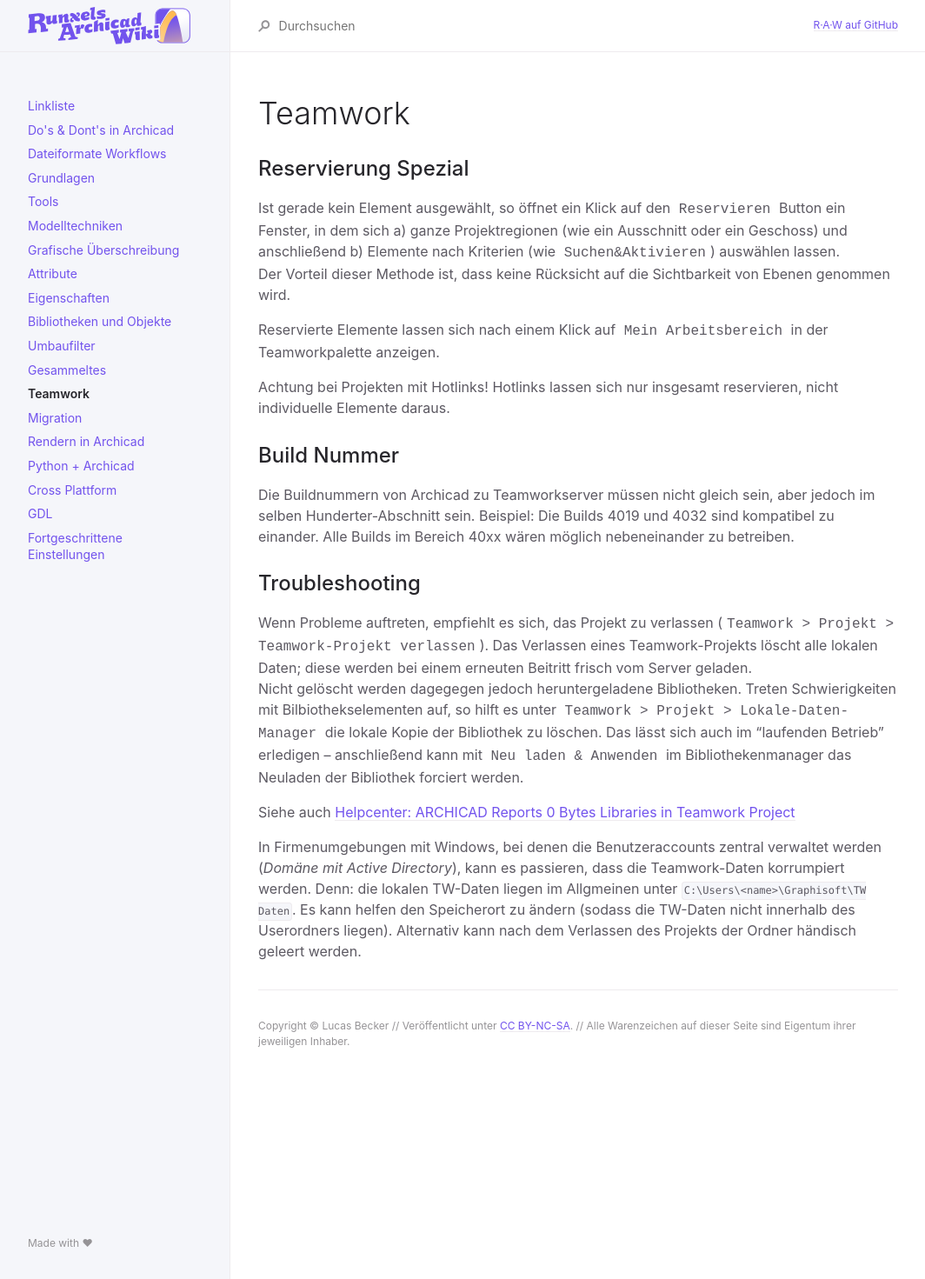
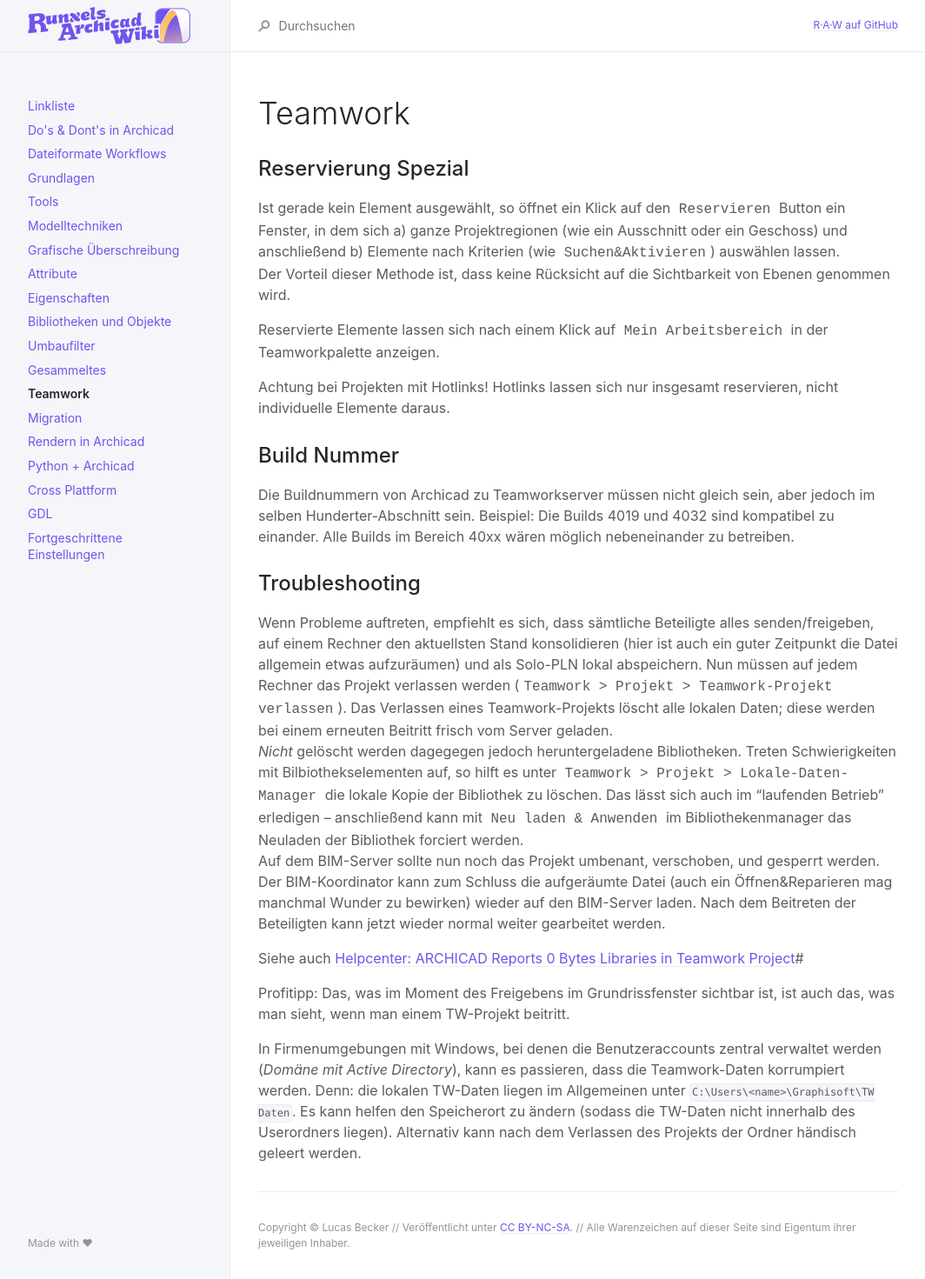
Before and after one commit to runxel/archicad-wiki, a Jekyll site: the page built from _pages/130_Teamwork/index.md, in a window 1280 px wide. Shown: the whole page at 87% size, without its empty margins (107-1171 px from the left). Built offline with Jekyll 4.4.1, drawn with Linux system fonts in a browser that asks for light colours.

Commit message:
clarification

```diff
--- a/_pages/130_Teamwork/index.md
+++ b/_pages/130_Teamwork/index.md
@@ -21,9 +21,12 @@ Die Buildnummern von Archicad zu Teamworkserver müssen nicht gleich sein, aber
 
 
 ## Troubleshooting
-Wenn Probleme auftreten, empfiehlt es sich, das Projekt zu verlassen (<samp>Teamwork > Projekt > Teamwork-Projekt verlassen</samp>). Das Verlassen eines Teamwork-Projekts löscht alle lokalen Daten; diese werden bei einem erneuten Beitritt frisch vom Server geladen.
-Nicht gelöscht werden dagegegen jedoch heruntergeladene Bibliotheken. Treten Schwierigkeiten mit Bilbiothekselementen auf, so hilft es unter <samp>Teamwork > Projekt > Lokale-Daten-Manager</samp> die lokale Kopie der Bibliothek zu löschen. Das lässt sich auch im "laufenden Betrieb" erledigen – anschließend kann mit <samp>Neu laden & Anwenden</samp> im Bibliothekenmanager das Neuladen der Bibliothek forciert werden.
+Wenn Probleme auftreten, empfiehlt es sich, dass sämtliche Beteiligte alles senden/freigeben, auf einem Rechner den aktuellsten Stand konsolidieren (hier ist auch ein guter Zeitpunkt die Datei allgemein etwas aufzuräumen) und als Solo-PLN lokal abspeichern. Nun müssen auf jedem Rechner das Projekt verlassen werden (<samp>Teamwork > Projekt > Teamwork-Projekt verlassen</samp>). Das Verlassen eines Teamwork-Projekts löscht alle lokalen Daten; diese werden bei einem erneuten Beitritt frisch vom Server geladen.
+_Nicht_ gelöscht werden dagegegen jedoch heruntergeladene Bibliotheken. Treten Schwierigkeiten mit Bilbiothekselementen auf, so hilft es unter <samp>Teamwork > Projekt > Lokale-Daten-Manager</samp> die lokale Kopie der Bibliothek zu löschen. Das lässt sich auch im "laufenden Betrieb" erledigen – anschließend kann mit <samp>Neu laden & Anwenden</samp> im Bibliothekenmanager das Neuladen der Bibliothek forciert werden.
+Auf dem BIM-Server sollte nun noch das Projekt umbenant, verschoben, und gesperrt werden. Der BIM-Koordinator kann zum Schluss die aufgeräumte Datei (auch ein Öffnen&Reparieren mag manchmal Wunder zu bewirken) wieder auf den BIM-Server laden. Nach dem Beitreten der Beteiligten kann jetzt wieder normal weiter gearbeitet werden.
 
-Siehe auch [Helpcenter: ARCHICAD Reports 0 Bytes Libraries in Teamwork Project](https://helpcenter.graphisoft.com/knowledgebase/119387/)
+Siehe auch [Helpcenter: ARCHICAD Reports 0 Bytes Libraries in Teamwork Project](https://helpcenter.graphisoft.com/knowledgebase/119387/)#
 
-In Firmenumgebungen mit Windows, bei denen die Benutzeraccounts zentral verwaltet werden (_Domäne mit Active Directory_), kann es passieren, dass die Teamwork-Daten korrumpiert werden. Denn: die lokalen TW-Daten liegen im Allgmeinen unter `C:\Users\<name>\Graphisoft\TW Daten`. Es kann helfen den Speicherort zu ändern (sodass die TW-Daten nicht innerhalb des Userordners liegen). Alternativ kann nach dem Verlassen des Projekts der Ordner händisch geleert werden.
+Profitipp: Das, was im Moment des Freigebens im Grundrissfenster sichtbar ist, ist auch das, was man sieht, wenn man einem TW-Projekt beitritt.
+
+In Firmenumgebungen mit Windows, bei denen die Benutzeraccounts zentral verwaltet werden (_Domäne mit Active Directory_), kann es passieren, dass die Teamwork-Daten korrumpiert werden. Denn: die lokalen TW-Daten liegen im Allgemeinen unter `C:\Users\<name>\Graphisoft\TW Daten`. Es kann helfen den Speicherort zu ändern (sodass die TW-Daten nicht innerhalb des Userordners liegen). Alternativ kann nach dem Verlassen des Projekts der Ordner händisch geleert werden.
```
